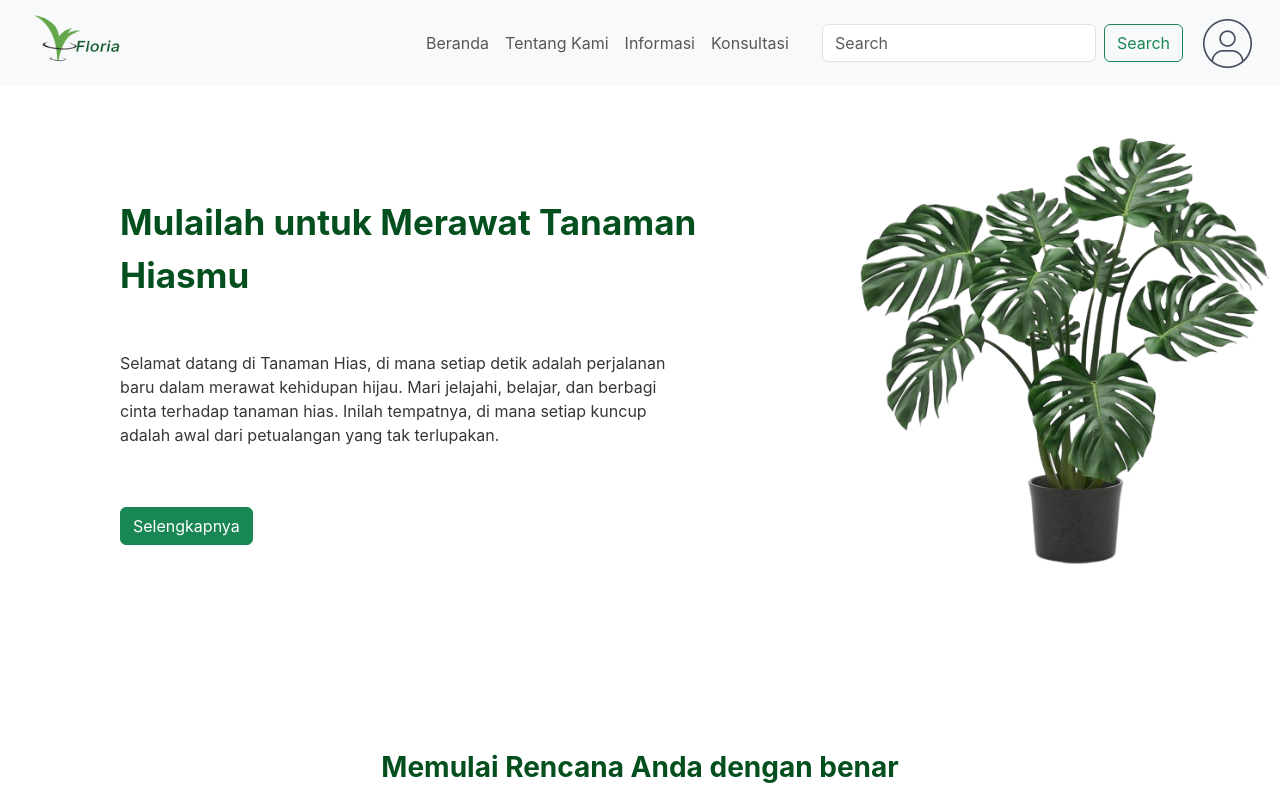
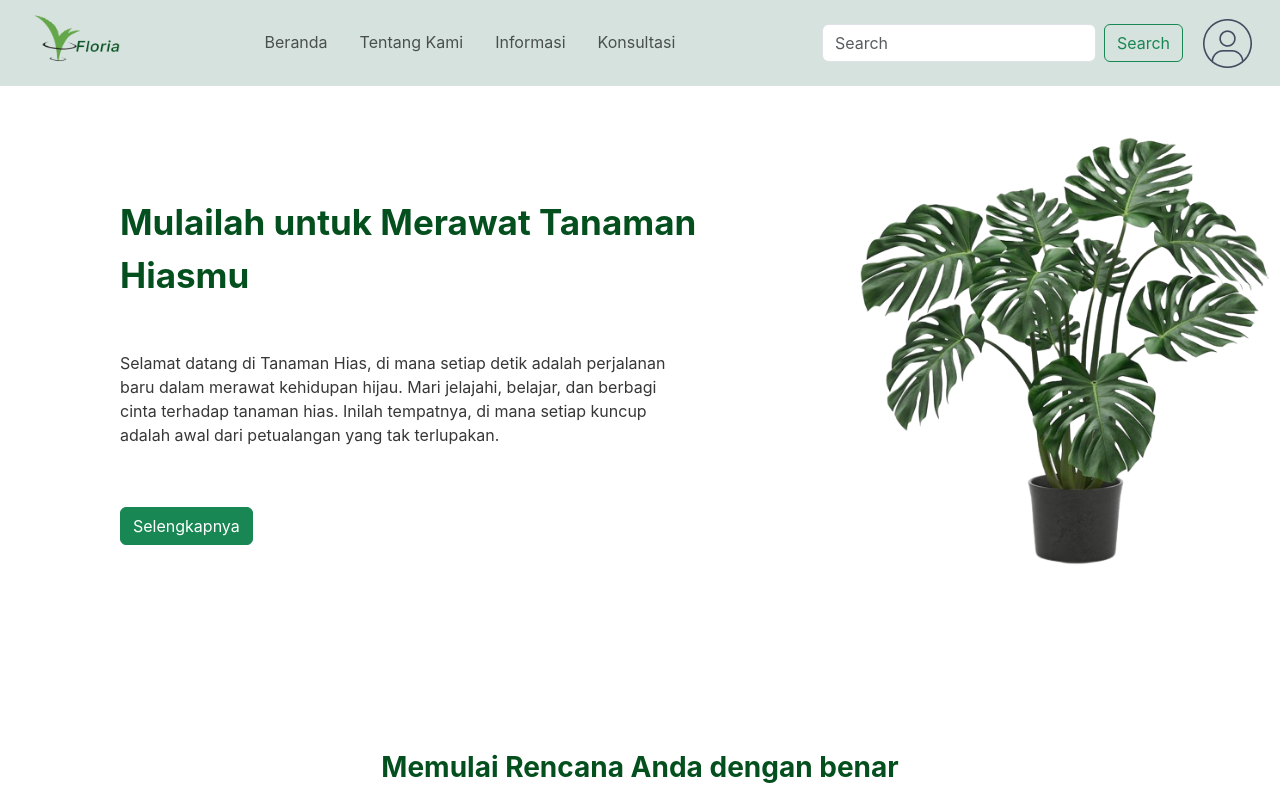
Before and after one commit to Serly-Eldina/UMI-MASSIVE, a React (Vite) app: page / in a window 1280 px wide. Shown: the top 798 px of the page. Built offline with nearby package versions, Linux system fonts and the light colour scheme.

Commit message:
nyamain navbar

```diff
--- a/src/components/NavbarComponent.jsx
+++ b/src/components/NavbarComponent.jsx
@@ -1,35 +1,26 @@
 
-import Button from 'react-bootstrap/Button';
-import Container from 'react-bootstrap/Container';
-import Form from 'react-bootstrap/Form';
-import Nav from 'react-bootstrap/Nav';
-import NavbarBS from 'react-bootstrap/Navbar';
+import { Navbar, Nav, Button, Container, Form } from 'react-bootstrap';
 
-import logosementara from '../assets/logosementara.png'
-import logonav from '../images/logonav.png'
+import logosementara from '../images/logosementara.png';
+import logonav from '../images/logonav.png';
 
 const NavbarComponent = () => {
   return (
     <div>
-        <NavbarBS expand="lg" className="bg-body-tertiary" sticky='top'>
+      <Navbar expand="lg"  style={{ backgroundColor: 'rgba(48, 113, 86, 0.2)' }}>
         <Container fluid>
-          <NavbarBS.Brand>
-            <img src={logonav} alt='logo' style={{ marginLeft:'20%' , width: '90px', height: '60px', paddingBottom: '10px' }} />
-          </NavbarBS.Brand>
-          <NavbarBS.Toggle aria-controls="navbarScroll" />
-          <NavbarBS.Collapse id="navbarScroll">
-            <Nav
-              className="navbar-custom me-auto me-2 my-2 my-lg-0"
-              style={{ maxHeight: 'auto', marginLeft: '300px' }}
-              navbarScroll
-
-            >
+          <Navbar.Brand>
+            <img src={logonav} alt='logo' style={{ marginLeft: '20%', width: '90px', height: '60px', paddingBottom: '10px' }} />
+          </Navbar.Brand>
+          <Navbar.Toggle aria-controls="navbarScroll" />
+          <Navbar.Collapse id="navbarScroll">
+            <Nav variant="underline" defaultActiveKey="/home" className="navbar-custom mx-auto me-auto me-2 my-2 my-lg-0" navbarScroll>
               <Nav.Link href="/">Beranda</Nav.Link>
               <Nav.Link href="tentangkami">Tentang Kami</Nav.Link>
               <Nav.Link href="Informasi">Informasi</Nav.Link>
               <Nav.Link href="Konsultasi">Konsultasi</Nav.Link>
             </Nav>
-            <Form className="d-flex" style={{ marginRight: '20px' }}>
+            <Form className="d-flex mb-2 mb-lg-0" style={{ marginRight: '20px' }}>
               <Form.Control
                 type="search"
                 placeholder="Search"
@@ -38,14 +29,14 @@ const NavbarComponent = () => {
               />
               <Button variant="outline-success">Search</Button>
             </Form>
-            <NavbarBS.Brand>
+            <Navbar.Brand className="mt-2 mt-lg-0">
               <img src={logosementara} alt='logo' />
-            </NavbarBS.Brand>
-          </NavbarBS.Collapse>
+            </Navbar.Brand>
+          </Navbar.Collapse>
         </Container>
-      </NavbarBS>
+      </Navbar>
     </div>
-  )
-}
+  );
+};
 
-export default NavbarComponent
+export default NavbarComponent;
```
Also changed, not shown: src/images/logosementara.png (renamed from src/assets/logosementara.png).
